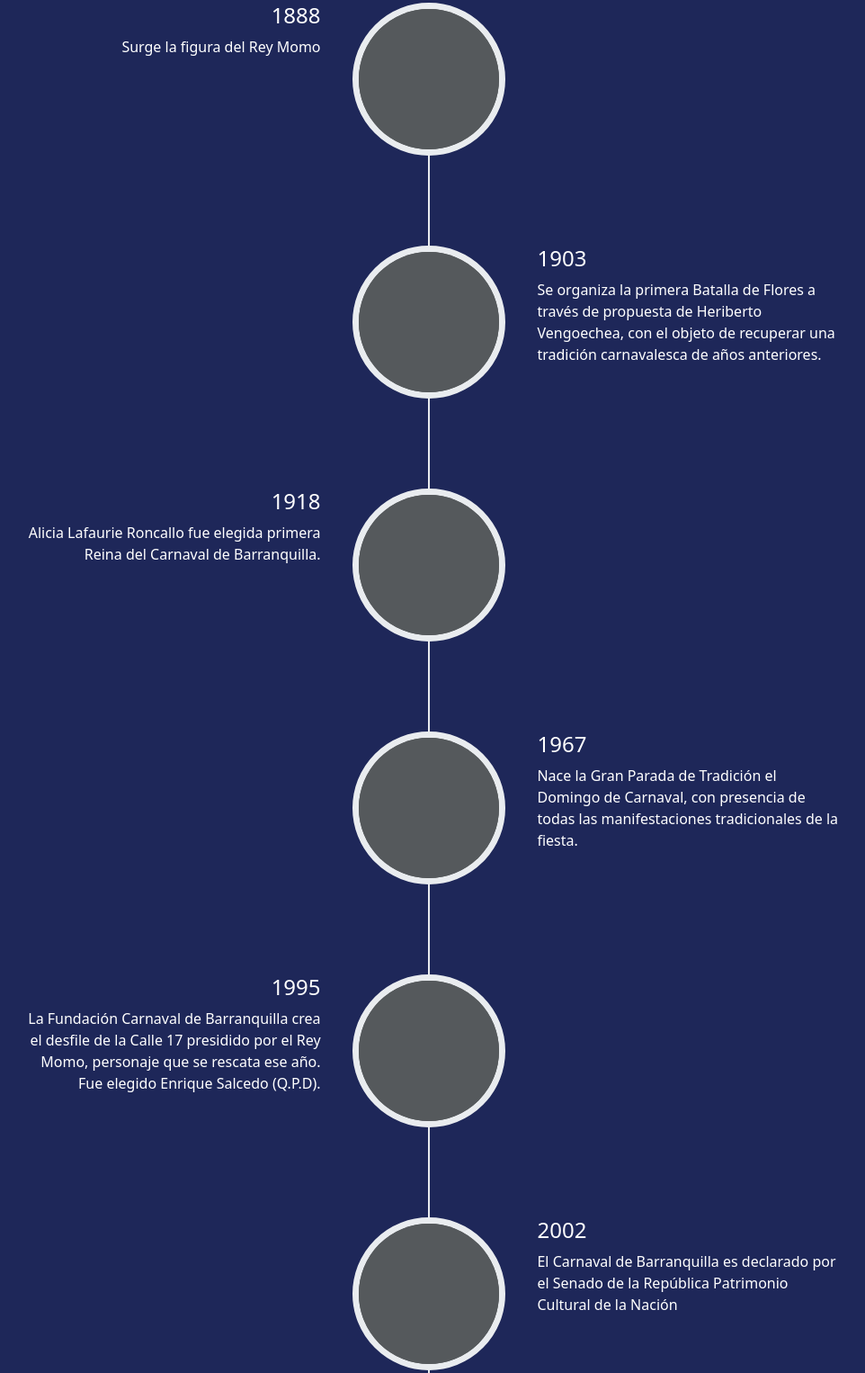
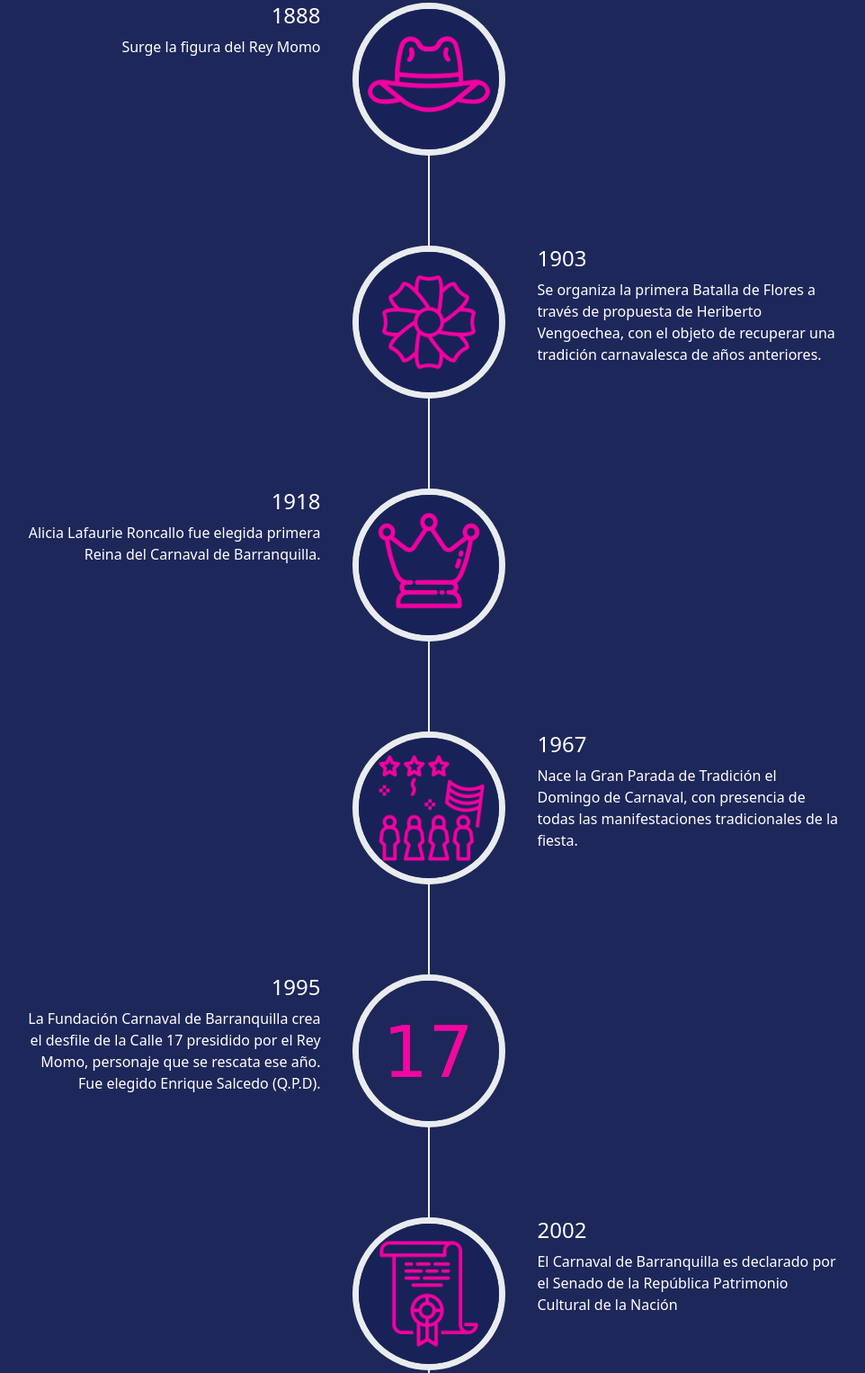
Before and after one commit to carnavaldebarranquilla/preentrega, a plain HTML site: page index.html in a window 1280 px wide. Shown: the part 1840-3366 px from the top of the page at 90% size, without its empty margins (163-1125 px from the left). Drawn offline with nearby package versions, Linux system fonts and the light colour scheme.

Commit message:
Update index.html

```diff
--- a/index.html
+++ b/index.html
@@ -247,9 +247,9 @@
                     <ul class="timeline">
                         <li>
                             <div class="timeline-image">
-                                <svg class="rounded-circle img-fluid" width="500" height="500" xmlns="http://www.w3.org/2000/svg" role="img" aria-label="Placeholder: Thumbnail" preserveAspectRatio="xMidYMid slice" focusable="false">
+                                <img src="img/momo.png" class="rounded-circle img-fluid" width="500" height="500"  role="img" aria-label="Placeholder: Thumbnail" preserveAspectRatio="xMidYMid slice" focusable="false">
                                     <rect width="100%" height="100%" fill="#55595c" />
-                                </svg>
+                                </img>
                             </div>
                             <div class="timeline-panel">
                                 <div class="timeline-heading">
@@ -264,9 +264,9 @@
                         </li>
                         <li class="timeline-inverted">
                             <div class="timeline-image">
-                                <svg class="rounded-circle img-fluid" width="500" height="500" xmlns="http://www.w3.org/2000/svg" role="img" aria-label="Placeholder: Thumbnail" preserveAspectRatio="xMidYMid slice" focusable="false">
-                                    <rect width="100%" height="100%" fill="#55595c" />
-                                </svg>
+                                <img src="img/flower.png" class="rounded-circle img-fluid" width="500" height="500" role="img" aria-label="Placeholder: Thumbnail" preserveAspectRatio="xMidYMid slice" focusable="false">
+                                <rect width="100%" height="100%" fill="white" />
+                              </img>
                             </div>
                             <div class="timeline-panel">
                                 <div class="timeline-heading">
@@ -281,9 +281,9 @@
                         </li>
                         <li>
                             <div class="timeline-image">
-                                <svg class="rounded-circle img-fluid" width="500" height="500" xmlns="http://www.w3.org/2000/svg" role="img" aria-label="Placeholder: Thumbnail" preserveAspectRatio="xMidYMid slice" focusable="false">
-                                    <rect width="100%" height="100%" fill="#55595c" />
-                                </svg>
+                                <img src="img/queen.png" class="rounded-circle img-fluid" width="500" height="500" role="img" aria-label="Placeholder: Thumbnail" preserveAspectRatio="xMidYMid slice" focusable="false">
+                                    <rect width="100%" height="100%" fill="white" />
+                                </img>
                             </div>
                             <div class="timeline-panel">
                                 <div class="timeline-heading">
@@ -298,9 +298,9 @@
                         </li>
                         <li class="timeline-inverted">
                             <div class="timeline-image">
-                                <svg class="rounded-circle img-fluid" width="500" height="500" xmlns="http://www.w3.org/2000/svg" role="img" aria-label="Placeholder: Thumbnail" preserveAspectRatio="xMidYMid slice" focusable="false">
+                                <img src="img/parade.png" class="rounded-circle img-fluid" width="500" height="500"  role="img" aria-label="Placeholder: Thumbnail" preserveAspectRatio="xMidYMid slice" focusable="false">
                                     <rect width="100%" height="100%" fill="#55595c" />
-                                </svg>
+                                </img>
                             </div>
                             <div class="timeline-panel">
                                 <div class="timeline-heading">
@@ -315,9 +315,9 @@
                         </li>
                         <li>
                             <div class="timeline-image">
-                                <svg class="rounded-circle img-fluid" width="500" height="500" xmlns="http://www.w3.org/2000/svg" role="img" aria-label="Placeholder: Thumbnail" preserveAspectRatio="xMidYMid slice" focusable="false">
+                                <img src="img/17.png" class="rounded-circle img-fluid" width="500" height="500" role="img" aria-label="Placeholder: Thumbnail" preserveAspectRatio="xMidYMid slice" focusable="false">
                                     <rect width="100%" height="100%" fill="#55595c" />
-                                </svg>
+                                </img>
                             </div>
                             <div class="timeline-panel">
                                 <div class="timeline-heading">
@@ -332,9 +332,9 @@
                         </li>
                         <li class="timeline-inverted">
                             <div class="timeline-image">
-                                <svg class="rounded-circle img-fluid" width="500" height="500" xmlns="http://www.w3.org/2000/svg" role="img" aria-label="Placeholder: Thumbnail" preserveAspectRatio="xMidYMid slice" focusable="false">
+                                <img src="img/certified.png" class="rounded-circle img-fluid" width="500" height="500"  role="img" aria-label="Placeholder: Thumbnail" preserveAspectRatio="xMidYMid slice" focusable="false">
                                     <rect width="100%" height="100%" fill="#55595c" />
-                                </svg>
+                                </img>
                             </div>
                             <div class="timeline-panel">
                                 <div class="timeline-heading">
@@ -349,9 +349,9 @@
                         </li>
                         <li>
                             <div class="timeline-image">
-                                <svg class="rounded-circle img-fluid" width="500" height="500" xmlns="http://www.w3.org/2000/svg" role="img" aria-label="Placeholder: Thumbnail" preserveAspectRatio="xMidYMid slice" focusable="false">
+                                <img src="img/unesco.png" class="rounded-circle img-fluid" width="500" height="500"" role="img" aria-label="Placeholder: Thumbnail" preserveAspectRatio="xMidYMid slice" focusable="false">
                                     <rect width="100%" height="100%" fill="#55595c" />
-                                </svg>
+                                </img>
                             </div>
                             <div class="timeline-panel">
                                 <div class="timeline-heading">
```
